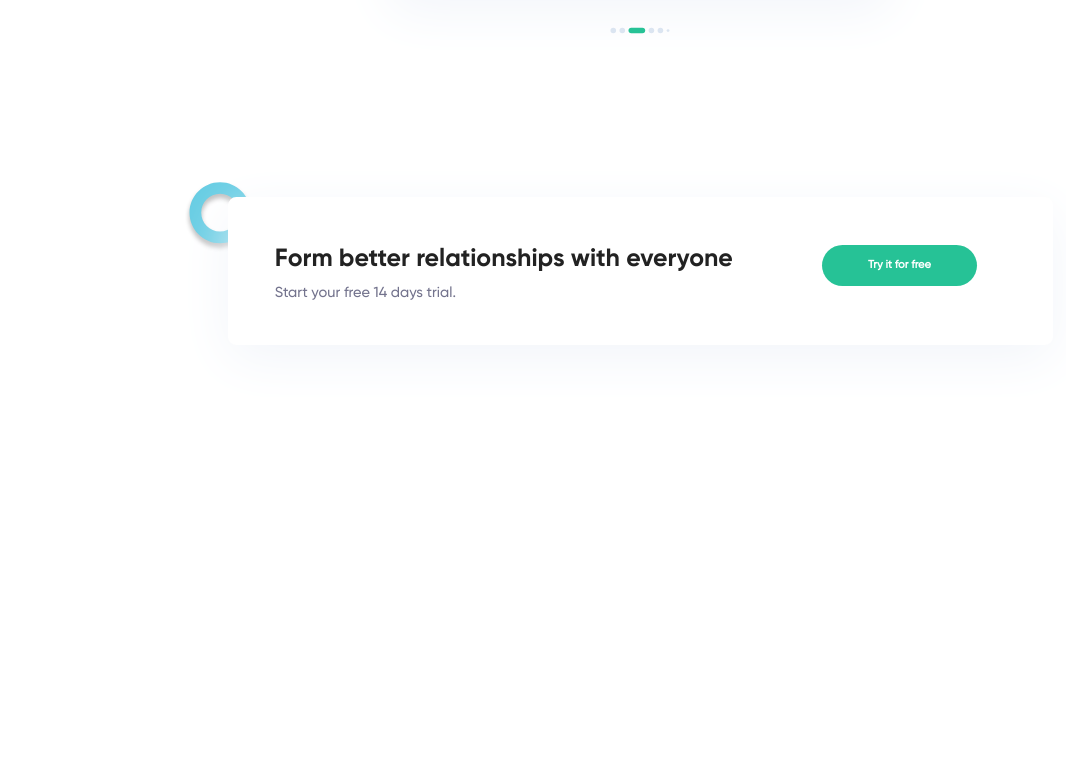
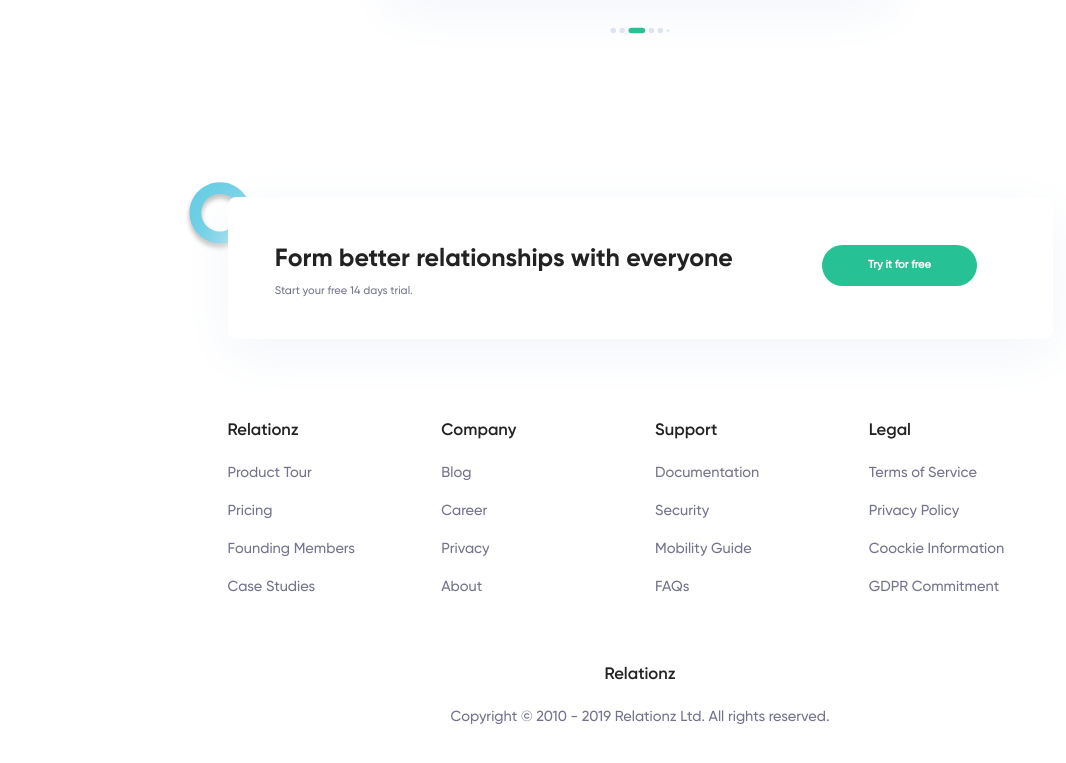
Before and after one commit to YusufDEDE/relationz-design-html, a website: page index.html in a window 1280 px wide. Shown: the part 2382-3145 px from the top of the page, without its empty margins (0-1066 px from the left). Before the commit the page ends 2779 px from the top, so only its background shows below. Drawn offline with nearby package versions, Linux system fonts and the light colour scheme.

Commit message:
all section finish... refactor time!!

```diff
--- a/assets/css/style.scss
+++ b/assets/css/style.scss
@@ -517,6 +517,15 @@ p {
     box-shadow: 0px 13.8611px 55.4444px #F2F5FA;
     border-radius: 8.31667px;
 
+    p {
+      font-family: Gilroy-Medium;
+      font-style: normal;
+      font-weight: 500;
+      font-size: 11.0889px;
+      line-height: 150%;
+      color: #73738D;
+    }
+
     button {
       background: #26C296;
       border-radius: 33.9597px;
@@ -534,4 +543,15 @@ p {
       color: #FFFFFF;
     }
   }
+
+  .footer-desc {
+    p {
+      font-family: Gilroy;
+      font-style: normal;
+      font-weight: 500;
+      font-size: 11.0889px;
+      line-height: 13px;
+      color: #73738D;
+    }
+  }
 }
--- a/index.html
+++ b/index.html
@@ -385,10 +385,10 @@
         </div>
     </div>
 
-    <section class="footer" style="height: 200px;">
+    <section class="footer" class="mb-5">
         <div class="container">
             <img src="/assets/images/vector/circle-aqua.svg" alt="" class="footer-circle">
-            <div class="row d-flex justify-content-center">
+            <div class="row d-flex justify-content-center" style="margin-bottom: 80px;">
                 <div class="col-md-9">
                     <div class="footer-area pt-5 pb-4">
                         <div class="row justify-content-center">
@@ -403,6 +403,48 @@
                     </div>
                 </div>
             </div>
+
+            <div class="row d-flex justify-content-center mt-5">
+                <div class="col-md-9 col-xs-12">
+                    <div class="footer-desc-list">
+                        <div class="row justify-content-center">
+                            <div class="col-lg-3 col-md-3 col-xs-12 ">
+                                <h4 class="mb-4">Relationz</h4>
+                                <p>Product Tour</p>
+                                <p>Pricing</p>
+                                <p>Founding Members</p>
+                                <p>Case Studies</p>
+                            </div>
+                            <div class="col-lg-3 col-md-3 col-xs-12">
+                                <h4 class="mb-4">Company</h4>
+                                <p>Blog</p>
+                                <p>Career</p>
+                                <p>Privacy</p>
+                                <p>About</p>
+                            </div>
+                            <div class="col-lg-3 col-md-3 col-xs-12">
+                                <h4 class="mb-4">Support</h4>
+                                <p>Documentation</p>
+                                <p>Security</p>
+                                <p>Mobility Guide</p>
+                                <p>FAQs</p>
+                            </div>
+                            <div class="col-lg-3 col-md-3 col-xs-12">
+                                <h4 class="mb-4">Legal</h4>
+                                <p>Terms of Service</p>
+                                <p>Privacy Policy</p>
+                                <p>Coockie Information</p>
+                                <p>GDPR Commitment</p>
+                            </div>
+                        </div>
+                    </div>
+                </div>
+            </div>
+            <div class="copyright  mt-5 mb-5">
+                <h4 class="d-flex justify-content-center">Relationz</h4>
+                <p class="d-flex justify-content-center mt-4 mb-5">Copyright © 2010 - 2019 Relationz Ltd. All rights
+                    reserved.</p>
+            </div>
         </div>
     </section>
     </div>
```
Also changed, not shown: assets/css/style.css, 1 other file.
